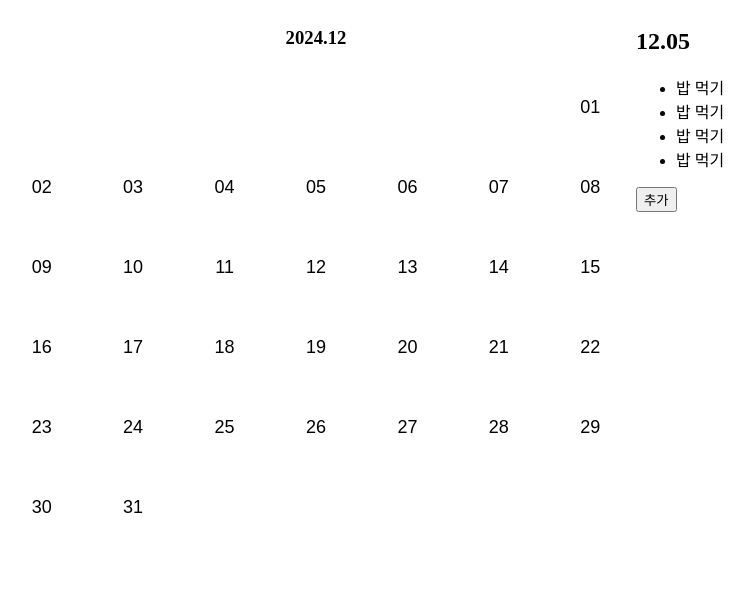
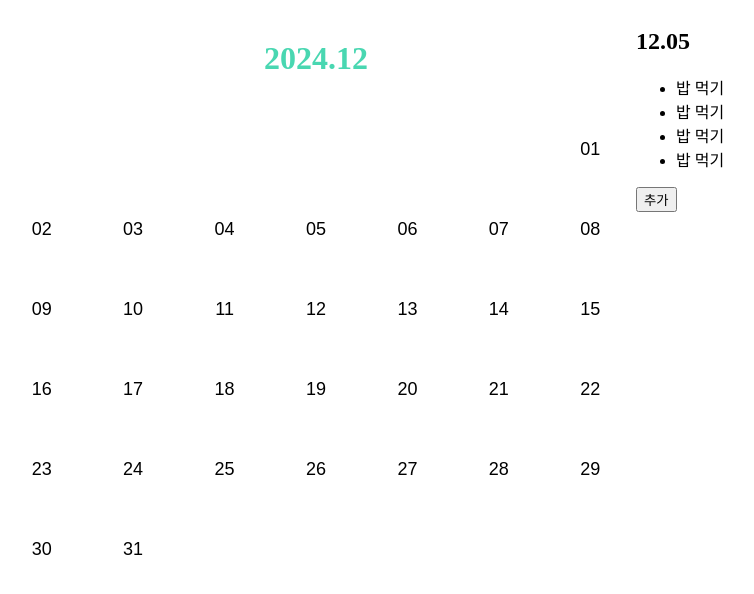
Before and after one commit to ahyeon1117/goormthon_team, a React (Create React App) app in the folder todo/: page / in a window 1280 px wide. Shown: the top 594 px of the page, without its empty margins (12-766 px from the left). Built offline with nearby package versions, Linux system fonts and the light colour scheme.

Commit message:
[fix] 월 폰트 크기 색 변경

```diff
--- a/todo/src/assets/css/calendar.css
+++ b/todo/src/assets/css/calendar.css
@@ -2,6 +2,10 @@
   width: 100%;
   text-align: center;
   height: 100%;
+}
+.calendar h1{
+  font-size: 2rem;
+  color: #49D7B1;
 }
 button {
   background-color: none !important;
```
